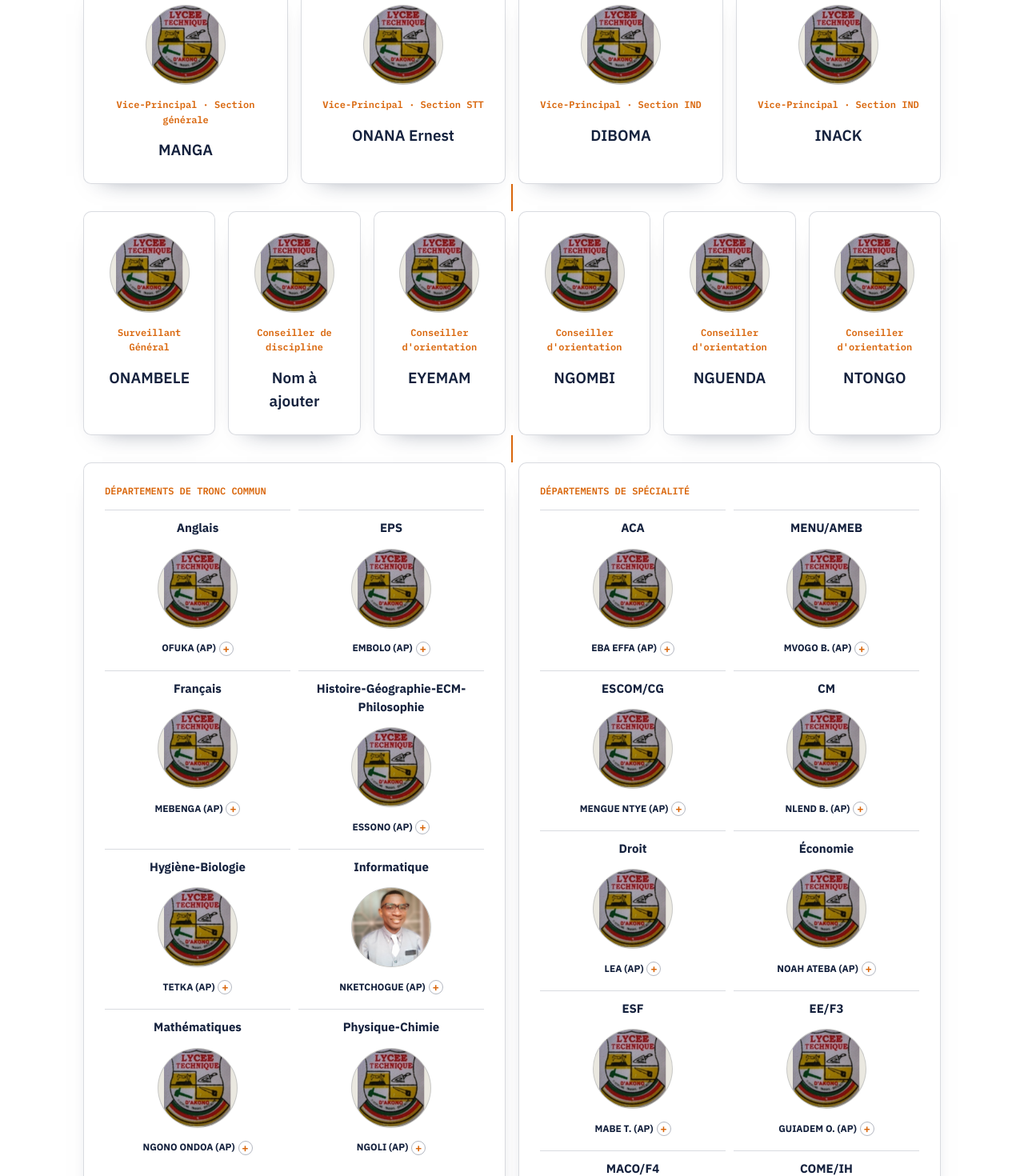
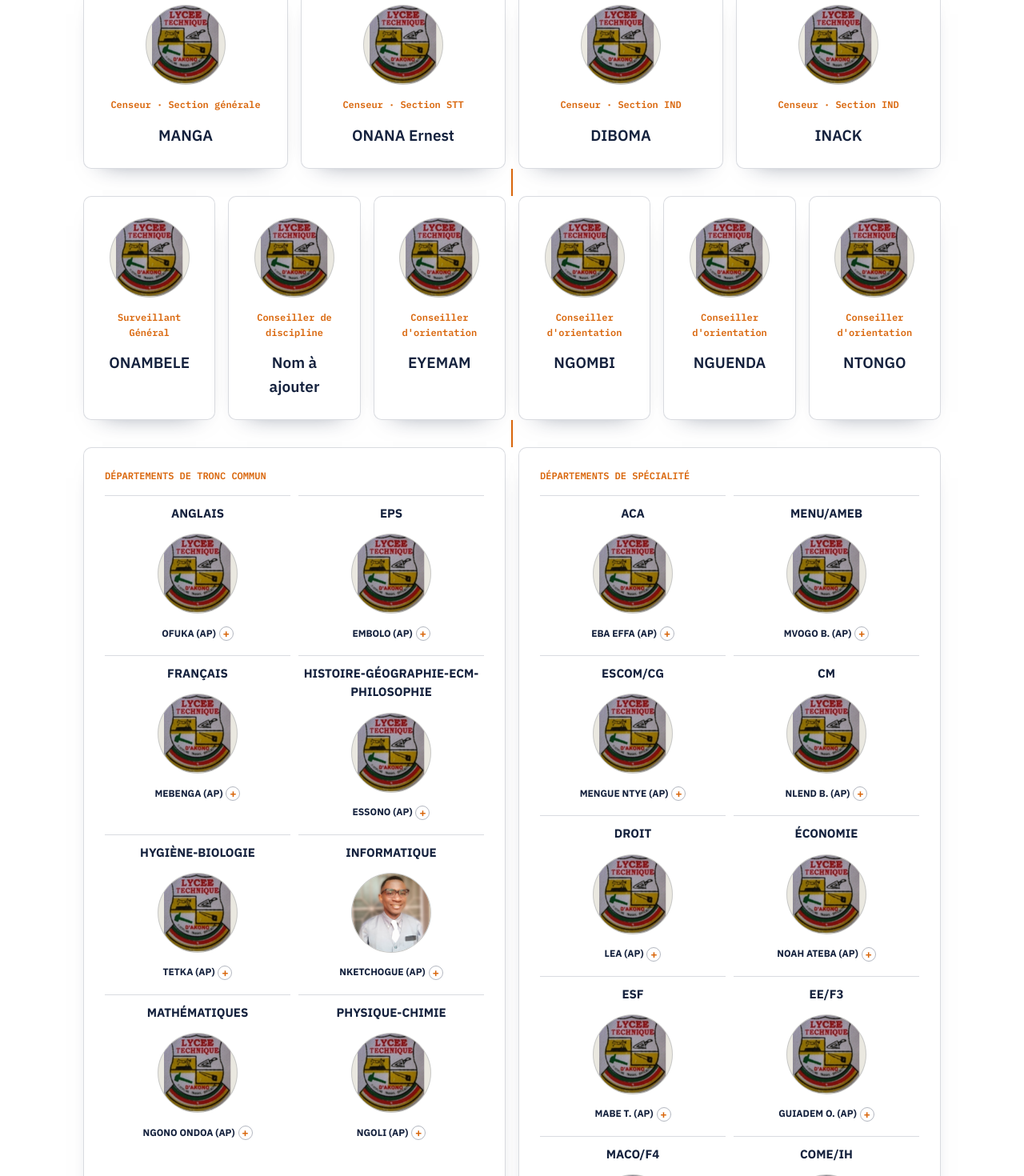
Before and after one commit to miltonHenschel/lt-akono, a React (Vite) app: page / in a window 1280 px wide. Shown: the part 3000-4470 px from the top of the page at 80% size. Built offline with nearby package versions, Linux system fonts and the light colour scheme.

Commit message:
add translation words

```diff
--- a/src/App.jsx
+++ b/src/App.jsx
@@ -134,32 +134,32 @@ function App() {
       groupFr: "DÉPARTEMENTS DE TRONC COMMUN",
       groupEn: "COMMON CORE DEPARTMENTS",
       departments: [
-        { name: "Anglais", image: logoUrl, head: "Ofuka", teachers: ["FOMBERE", "MANGA C.", "NNAMBOLE"] },
-        { name: "EPS", image: logoUrl, head: "EMBOLO", teachers: ["GUIMKENG"] },
-        { name: "Français", image: logoUrl, head: "MEBENGA", teachers: ["MBIA NOAH"] },
-        { name: "Histoire-Géographie-ECM-Philosophie", image: logoUrl, head: "ESSONO", teachers: ["ABAH ACHILLE", "ETEME", "MANGA"] },
-        { name: "Hygiène-Biologie", image: logoUrl, head: "TETKA", teachers: [] },
-        { name: "Informatique", image: hodInfoUrl, head: "NKETCHOGUE", teachers: ["OKA"] },
-        { name: "Mathématiques", image: logoUrl, head: "NGONO ONDOA", teachers: ["DIFFO", "FOKOUE"] },
-        { name: "Physique-Chimie", image: logoUrl, head: "NGOLI", teachers: ["AGHA", "NDENGUE", "NZOUETCHOU", "YOMI"] },
+        { name: "ANGLAIS", nameEn: "ENGLISH LANGUAGE", image: logoUrl, head: "OFUKA", teachers: ["FOMBERE", "MANGA C.", "NNAMBOLE"] },
+        { name: "EPS", nameEn: "SPORTS", image: logoUrl, head: "EMBOLO", teachers: ["GUIMKENG"] },
+        { name: "FRANÇAIS", nameEn: "FRENCH LANGUAGE", image: logoUrl, head: "MEBENGA", teachers: ["MBIA NOAH"] },
+        { name: "HISTOIRE-GÉOGRAPHIE-ECM-PHILOSOPHIE", nameEn: "HIS/GEO/CIVICS/PHILO", image: logoUrl, head: "ESSONO", teachers: ["ABAH ACHILLE", "ETEME", "MANGA"] },
+        { name: "HYGIÈNE-BIOLOGIE", nameEn: "BIOLOGY", image: logoUrl, head: "TETKA", teachers: [] },
+        { name: "INFORMATIQUE", nameEn: "COMPUTER SCIENCE", image: hodInfoUrl, head: "NKETCHOGUE", teachers: ["OKA"] },
+        { name: "MATHÉMATIQUES", nameEn: "MATHEMATICS", image: logoUrl, head: "NGONO ONDOA", teachers: ["DIFFO", "FOKOUE"] },
+        { name: "PHYSIQUE-CHIMIE", nameEn: "PHYSICS/CHEMISTRY", image: logoUrl, head: "NGOLI", teachers: ["AGHA", "NDENGUE", "NZOUETCHOU", "YOMI"] },
       ],
     },
     {
       groupFr: "DÉPARTEMENTS DE SPÉCIALITÉ",
       groupEn: "SPECIALITY DEPARTMENTS",
       departments: [
-        { name: "ACA", image: logoUrl, head: "EBA EFFA", teachers: ["ALOA", "AMBA'A", "MBEZELE", "MESSI BISSA", "N'DI NDJIBU LIZETTE", "NFONO"] },
-        { name: "MENU/AMEB", image: logoUrl, head: "MVOGO B.", teachers: ["DJUIFO", "KETOUM", "MESSINA", "NIJEN", "ONANA A."] },
-        { name: "ESCOM/CG", image: logoUrl, head: "MENGUE NTYE", teachers: ["AMOUAVOURI", "EWONDO", "MENGUE YANA", "MINLO", "TCHOUMTCHOUA"] },
-        { name: "CM", image: logoUrl, head: "NLEND B.", teachers: ["BELLALOMO", "FORMIN", "TSAMO A."] },
-        { name: "Droit", image: logoUrl, head: "LEA", teachers: ["BIDJO", "BOULE"] },
-        { name: "Économie", image: logoUrl, head: "NOAH ATEBA", teachers: ["MEKO O.", "OLEMBE M."] },
-        { name: "ESF", image: logoUrl, head: "MABE T.", teachers: ["GUIADEM T.", "MAKAM H.", "MBASSIKOL", "MOMNOUGUI", "ZEUFACK D."] },
-        { name: "EE/F3", image: logoUrl, head: "GUIADEM O.", teachers: ["JEWELDAI", "NTSAMA MB."] },
-        { name: "MACO/F4", image: logoUrl, head: "MAFFO N.", teachers: ["AWANA E.", "DJUATIO", "NGUEMA", "NJOH", "OWONE E.", "VOUNDI"] },
-        { name: "COME/IH", image: logoUrl, head: "MVOGO", teachers: ["ABOMBA", "BATCHOU", "FOGANG", "MAKAM C", "MAMBO", "MEYO", "ONOGO MARIE", "TJIDJO"] },
-        { name: "Marketing", image: logoUrl, head: "ASSOMO", teachers: ["KOUNGA"] },
-        { name: "MARE/CMA-MVT", image: logoUrl, head: "MBOUMBOUO", teachers: ["MBOUDOU", "NGUIMDO"] },
+        { name: "ACA", nameEn: "ACA", image: logoUrl, head: "EBA EFFA", teachers: ["ALOA", "AMBA'A", "MBEZELE", "MESSI BISSA", "N'DI NDJIBU LIZETTE", "NFONO"] },
+        { name: "MENU/AMEB", nameEn: "MENU/AMEB", image: logoUrl, head: "MVOGO B.", teachers: ["DJUIFO", "KETOUM", "MESSINA", "NIJEN", "ONANA A."] },
+        { name: "ESCOM/CG", nameEn: "ESCOM/CG", image: logoUrl, head: "MENGUE NTYE", teachers: ["AMOUAVOURI", "EWONDO", "MENGUE YANA", "MINLO", "TCHOUMTCHOUA"] },
+        { name: "CM", nameEn: "CM", image: logoUrl, head: "NLEND B.", teachers: ["BELLALOMO", "FORMIN", "TSAMO A."] },
+        { name: "DROIT", nameEn: "LAW", image: logoUrl, head: "LEA", teachers: ["BIDJO", "BOULE"] },
+        { name: "ÉCONOMIE", nameEn: "ÉCONOMICS", image: logoUrl, head: "NOAH ATEBA", teachers: ["MEKO O.", "OLEMBE M."] },
+        { name: "ESF", nameEn: "ESF", image: logoUrl, head: "MABE T.", teachers: ["GUIADEM T.", "MAKAM H.", "MBASSIKOL", "MOMNOUGUI", "ZEUFACK D."] },
+        { name: "EE/F3", nameEn: "EE/F3", image: logoUrl, head: "GUIADEM O.", teachers: ["JEWELDAI", "NTSAMA MB."] },
+        { name: "MACO/F4", nameEn: "BUILDING AND CONSTRUCTION", image: logoUrl, head: "MAFFO N.", teachers: ["AWANA E.", "DJUATIO", "NGUEMA", "NJOH", "OWONE E.", "VOUNDI"] },
+        { name: "COME/IH", nameEn: "COME/IH", image: logoUrl, head: "MVOGO", teachers: ["ABOMBA", "BATCHOU", "FOGANG", "MAKAM C", "MAMBO", "MEYO", "ONOGO MARIE", "TJIDJO"] },
+        { name: "MARKETING", nameEn: "MARKETING", image: logoUrl, head: "ASSOMO", teachers: ["KOUNGA"] },
+        { name: "MARE/CMA-MVT", nameEn: "MARE/CMA-MVT", image: logoUrl, head: "MBOUMBOUO", teachers: ["MBOUDOU", "NGUIMDO"] },
       ],
     },
   ];
@@ -313,7 +313,7 @@ function App() {
         <div className="tree-level tree-principal">
           <div className="administrator-card">
             <img className="administrator-photo" src={logoUrl} alt="" />
-            <div className="administrator-role" data-fr="Principal" data-en="Principal">Principal</div>
+            <div className="administrator-role" data-fr="Proviseur" data-en="Principal">Proviseur</div>
             <h3>AMBE Gabriel</h3>
           </div>
         </div>
@@ -321,22 +321,22 @@ function App() {
         <div className="tree-level tree-vice-principals">
           <div className="administrator-card">
             <img className="administrator-photo" src={logoUrl} alt="" />
-            <div className="administrator-role" data-fr="Vice-Principal · Section générale" data-en="Vice-Principal · General Section">Vice-Principal · Section générale</div>
+            <div className="administrator-role" data-fr="Censeur · Section générale" data-en="Vice-Principal · General Section">Censeur · Section générale</div>
             <h3>MANGA</h3>
           </div>
           <div className="administrator-card">
             <img className="administrator-photo" src={logoUrl} alt="" />
-            <div className="administrator-role" data-fr="Vice-Principal · Section STT" data-en="Vice-Principal · STT Section">Vice-Principal · Section STT</div>
+            <div className="administrator-role" data-fr="Censeur · Section STT" data-en="Vice-Principal · STT Section">Censeur · Section STT</div>
             <h3>ONANA Ernest</h3>
           </div>
           <div className="administrator-card">
             <img className="administrator-photo" src={logoUrl} alt="" />
-            <div className="administrator-role" data-fr="Vice-Principal · Section IND" data-en="Vice-Principal · IND Section">Vice-Principal · Section IND</div>
+            <div className="administrator-role" data-fr="Censeur · Section IND" data-en="Vice-Principal · IND Section">Censeur · Section IND</div>
             <h3>DIBOMA</h3>
           </div>
           <div className="administrator-card">
             <img className="administrator-photo" src={logoUrl} alt="" />
-            <div className="administrator-role" data-fr="Vice-Principal · Section IND" data-en="Vice-Principal · IND Section">Vice-Principal · Section IND</div>
+            <div className="administrator-role" data-fr="Censeur · Section IND" data-en="Vice-Principal · IND Section">Censeur · Section IND</div>
             <h3>INACK</h3>
           </div>
         </div>
@@ -374,7 +374,11 @@ function App() {
               <div className="department-list">
                 {department.departments.map((departmentItem) => (
                   <div className="department-item" key={departmentItem.name}>
-                    <h3 className="department-name">{departmentItem.name}</h3>
+                    <h3 className="department-name">
+                      <span data-fr={departmentItem.name} data-en={departmentItem.nameEn || departmentItem.name}>
+                        {departmentItem.name}
+                      </span>
+                    </h3>
                     <img className="administrator-photo" src={departmentItem.image} alt="" />
                     <strong
                       className="department-head"
```
